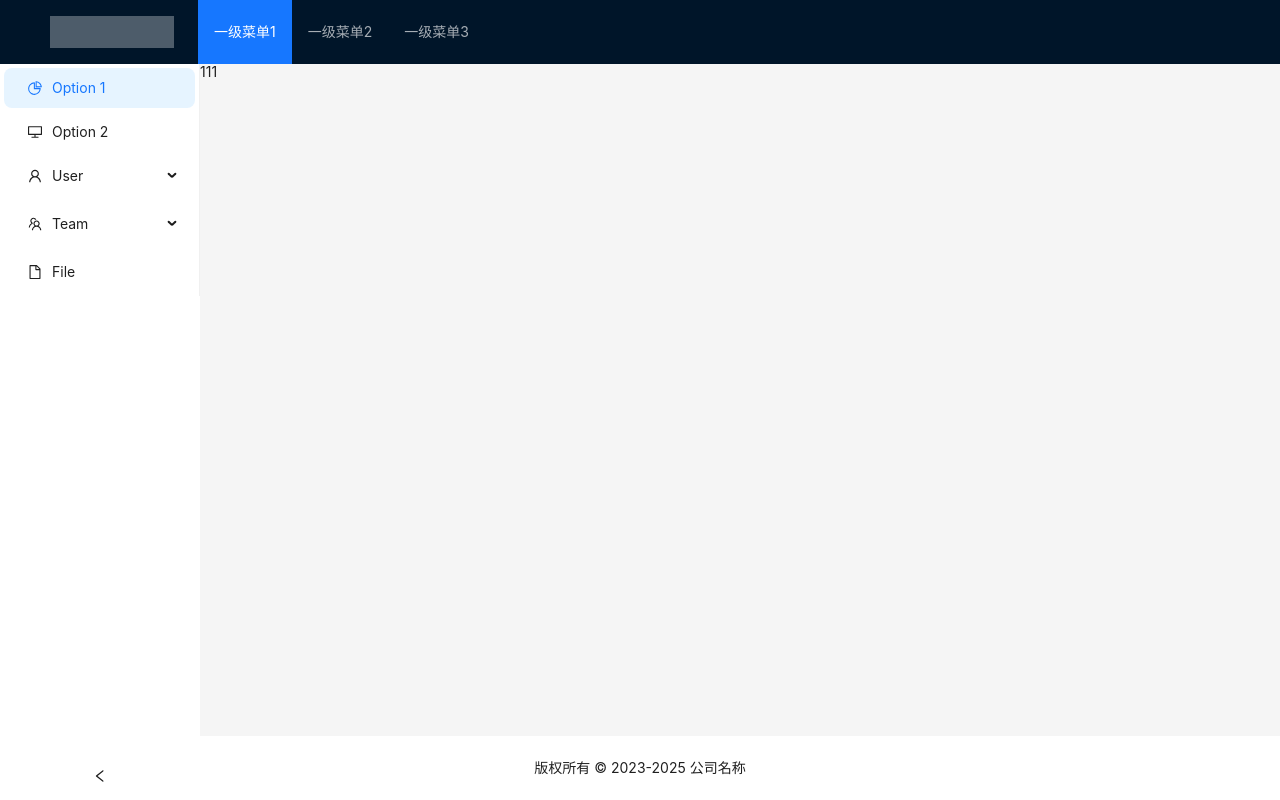
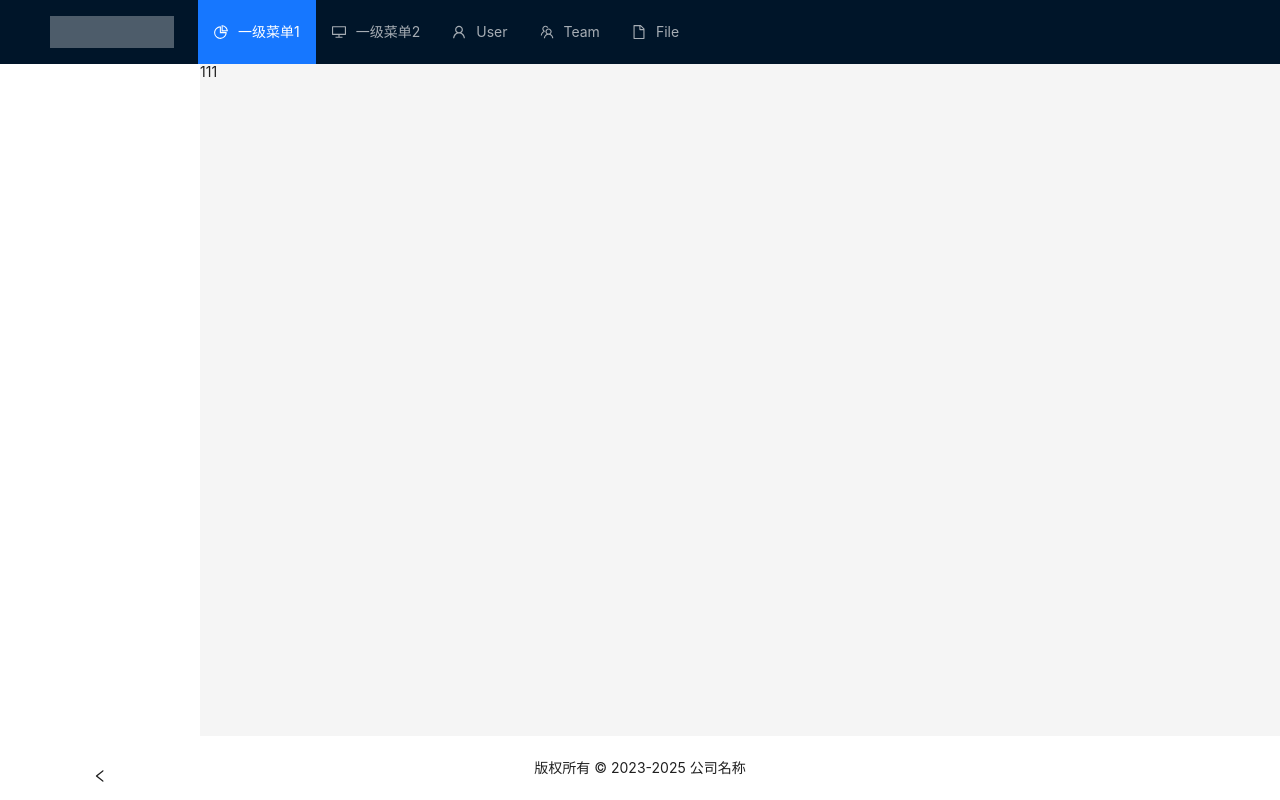
Before and after one commit to SonDemigods/nebula, a Vue app: page / in a window 1280 px wide. Built offline with nearby package versions, Linux system fonts and the light colour scheme.

Commit message:
upgrade:聚合菜单处理方法，统一在外层处理菜单交互逻辑。

```diff
--- a/src/layout/header.vue
+++ b/src/layout/header.vue
@@ -1,27 +1,55 @@
 <template>
   <a-layout-header theme="dark">
     <div class="logo" />
-    <a-menu theme="dark" mode="horizontal" v-model:selected-keys="selectedKeys">
+    <a-menu
+      theme="dark"
+      mode="horizontal"
+      v-model:selectedKeys="selectedKeys"
+      @select="handleSelect"
+    >
       <!-- 动态渲染菜单项 -->
-      <a-menu-item v-for="item in menuItems" :key="item.key">{{ item.label }}</a-menu-item>
+      <a-menu-item v-for="item in menuItems" :key="item.key">
+        <DynamicIcon :iconName="item.icon" />
+        <span>{{ item.label }}</span>
+      </a-menu-item>
     </a-menu>
   </a-layout-header>
 </template>
 
 <script lang="ts" setup>
-import { ref } from 'vue';
+// 导入依赖
+import { ref, watch } from 'vue';
 
-import { MenuItem } from '@/interface/menu.interface';
+// 导入类型
+import type { MenuItem } from '@/interface/menu.interface';
 
-// 定义菜单列表
-const menuItems: MenuItem[] = [
-  { key: '1', label: '一级菜单1' },
-  { key: '2', label: '一级菜单2' },
-  { key: '3', label: '一级菜单3' }
-];
+// 导入公共组件
+import DynamicIcon from '@/components/DynamicIcon.vue';
+
+// 接收父组件传递的菜单数据和选中的 key
+const props = defineProps<{
+  menuItems: MenuItem[];
+  selectedKey: string;
+}>();
 
 // 定义菜单选中项
-const selectedKeys = ref<string[]>(['1']);
+const selectedKeys = ref<string[]>([props.selectedKey]);
+
+// 监听 selectedKey 的变化
+watch(
+  () => props.selectedKey,
+  (newVal) => {
+    selectedKeys.value = [newVal];
+  }
+);
+
+// 定义自定义事件
+const emit = defineEmits(['update:selected']);
+// 处理菜单项点击事件
+const handleSelect = ({ key = '' }: { key: string }) => {
+  // 触发自定义事件，将选中的 key 传递给父组件
+  emit('update:selected', key);
+};
 </script>
 
 <style lang="less">
--- a/src/layout/index.vue
+++ b/src/layout/index.vue
@@ -1,23 +1,83 @@
 <template>
   <a-layout style="min-height: 100vh">
-    <Header />
-    <Main />
+    <Header
+      :menuItems="menuItems"
+      @update:selected="handleFirstSelect"
+      :selectedKey="firstSelectedKey"
+    />
+    <Main
+      :menuItems="childrenMenuItems"
+      :selectedKey="subSelectedKey"
+      @update:selected="handleSubSelect"
+    />
     <Footer />
   </a-layout>
 </template>
 
-<script lang="ts">
-import { defineComponent } from 'vue';
+<script lang="ts" setup>
+// 导入依赖
+import { ref, watch } from 'vue';
+
+// 导入类型
+import type { MenuItem } from '@/interface/menu.interface';
+
+// 导入组件
 import Header from './header.vue';
 import Main from './main.vue';
 import Footer from './footer.vue';
 
-export default defineComponent({
-  name: 'Layout',
-  components: {
-    Header,
-    Main,
-    Footer
-  }
+// 定义菜单数据
+const menuItems: MenuItem[] = [
+  { key: 'abc', label: '一级菜单1', icon: 'PieChartOutlined' },
+  { key: 'bcd', label: '一级菜单2', icon: 'DesktopOutlined' },
+  {
+    key: 'cde',
+    label: 'User',
+    icon: 'UserOutlined',
+    children: [
+      { key: '3', label: 'Tom', icon: 'UserOutlined' },
+      { key: '4', label: 'Bill', icon: 'UserOutlined' },
+      { key: '5', label: 'Alex', icon: 'UserOutlined' }
+    ]
+  },
+  {
+    key: 'def',
+    label: 'Team',
+    icon: 'TeamOutlined',
+    children: [
+      { key: '6', label: 'Team 1', icon: 'TeamOutlined' },
+      { key: '8', label: 'Team 2', icon: 'TeamOutlined' }
+    ]
+  },
+  { key: 'efg', label: 'File', icon: 'FileOutlined' }
+];
+
+// 定义一级菜单选中的 key
+const firstSelectedKey = ref<string>('abc');
+
+// 处理一级菜单选中事件
+const handleFirstSelect = (key: string) => {
+  firstSelectedKey.value = key;
+};
+
+// 监听一级菜单选中的key更新子菜单的内容及选中项
+watch(firstSelectedKey, (newKey) => {
+  menuItems.forEach((item) => {
+    if (item.key === newKey) {
+      subSelectedKey.value = item.children?.[0].key || '';
+      childrenMenuItems.value = item.children || [];
+    }
+  });
 });
+
+// 子菜单内容
+const childrenMenuItems = ref<MenuItem[]>([]);
+
+// 子菜单选中项
+const subSelectedKey = ref<string>('');
+
+// 子菜单选中事件
+const handleSubSelect = (key: string) => {
+  subSelectedKey.value = key;
+};
 </script>
--- a/src/layout/main.vue
+++ b/src/layout/main.vue
@@ -8,40 +8,33 @@
       collapsible
       collapsedWidth="60"
     >
-      <a-menu v-model:selectedKeys="selectedKeys" theme="light" mode="inline">
-        <a-menu-item key="1">
-          <pie-chart-outlined />
-          <span>Option 1</span>
-        </a-menu-item>
-        <a-menu-item key="2">
-          <desktop-outlined />
-          <span>Option 2</span>
-        </a-menu-item>
-        <a-sub-menu key="sub1">
+      <a-menu
+        v-model:selectedKeys="selectedKeys"
+        @select="handleSelect"
+        theme="light"
+        mode="inline"
+      >
+        <!-- 动态渲染所有菜单项 -->
+        <template v-for="item in menuItems" :key="item.key">
+          <!-- 渲染子菜单 -->
+          <a-sub-menu v-if="item.children" :key="item.key">
             <template #title>
               <span>
-              <user-outlined />
-              <span>User</span>
+                <DynamicIcon :iconName="item.icon" />
+                <span>{{ item.label }}</span>
               </span>
             </template>
-          <a-menu-item key="3">Tom</a-menu-item>
-          <a-menu-item key="4">Bill</a-menu-item>
-          <a-menu-item key="5">Alex</a-menu-item>
+            <a-menu-item v-for="child in item.children" :key="child.key">
+              <DynamicIcon :iconName="child.icon" />
+              <span>{{ child.label }}</span>
+            </a-menu-item>
           </a-sub-menu>
-        <a-sub-menu key="sub2">
-          <template #title>
-            <span>
-              <team-outlined />
-              <span>Team</span>
-            </span>
+          <!-- 渲染普通菜单项 -->
+          <a-menu-item v-else :key="item.key">
+            <DynamicIcon :iconName="item.icon" />
+            <span>{{ item.label }}</span>
+          </a-menu-item>
         </template>
-          <a-menu-item key="6">Team 1</a-menu-item>
-          <a-menu-item key="8">Team 2</a-menu-item>
-        </a-sub-menu>
-        <a-menu-item key="9">
-          <file-outlined />
-          <span>File</span>
-        </a-menu-item>
       </a-menu>
     </a-layout-sider>
     <a-layout-content>
@@ -51,23 +44,40 @@
 </template>
 
 <script lang="ts" setup>
-// 导入图标
-import {
-  PieChartOutlined,
-  DesktopOutlined,
-  UserOutlined,
-  TeamOutlined,
-  FileOutlined
-} from '@ant-design/icons-vue';
+// 导入依赖
+import { ref, watch } from 'vue';
 
-// 导入响应式工具
-import { ref } from 'vue';
-// 导入响应式类型
-import type { Ref } from 'vue';
+// 导入类型
+import type { MenuItem } from '@/interface/menu.interface';
+
+// 导入公共组件
+import DynamicIcon from '@/components/DynamicIcon.vue';
+
+// 接收父组件传递的菜单数据和选中的 key
+const props = defineProps<{
+  menuItems: MenuItem[];
+  selectedKey: string;
+}>();
 
 // 定义侧边栏折叠状态
-const collapsed: Ref<boolean> = ref(false);
+const collapsed = ref<boolean>(false);
 
 // 定义菜单选中项
-const selectedKeys: Ref<string[]> = ref(['1']);
+const selectedKeys = ref<string[]>([props.selectedKey]);
+
+// 监听 selectedKey 的变化
+watch(
+  () => props.selectedKey,
+  (newVal) => {
+    selectedKeys.value = [newVal];
+  }
+);
+
+// 定义自定义事件
+const emit = defineEmits(['update:selected']);
+// 处理菜单项点击事件
+const handleSelect = ({ key = '' }: { key: string }) => {
+  // 触发自定义事件，将选中的 key 传递给父组件
+  emit('update:selected', key);
+};
 </script>
```
Lines whose indentation alone changed are shown as unchanged.
